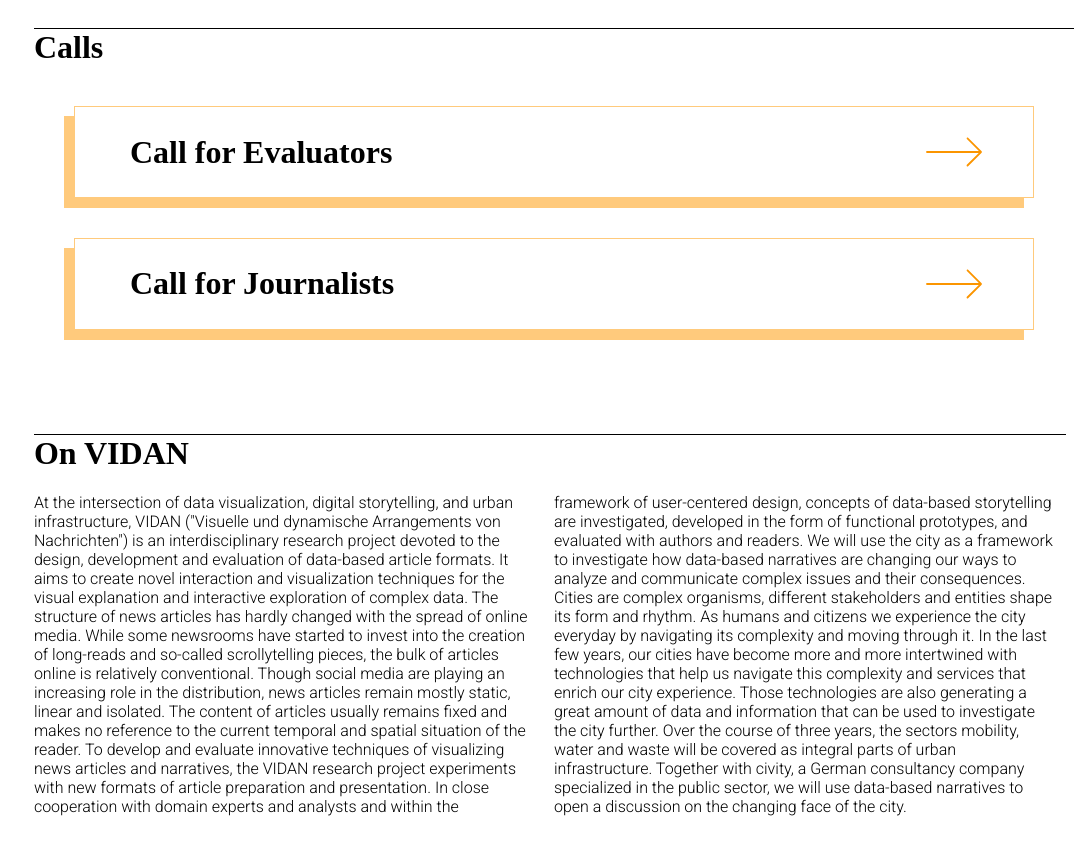
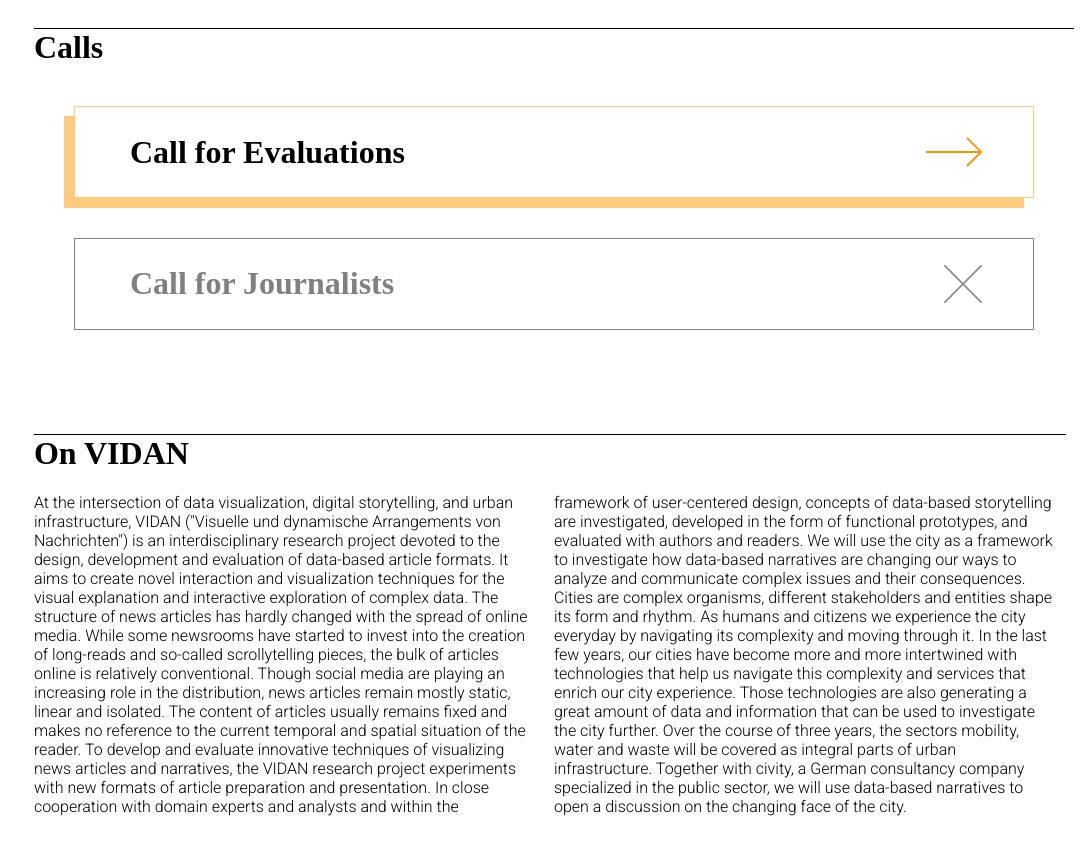
Before and after one commit to uclab-potsdam/vidan_landingpage, a Vue app: page / in a window 1280 px wide. Shown: the part 1040-1895 px from the top of the page, without its empty margins (198-1280 px from the left). Built offline with nearby package versions, Linux system fonts and the light colour scheme; a web font is replaced by a local one.

Commit message:
change pdf with actual call

```diff
--- a/src/assets/data/content.json
+++ b/src/assets/data/content.json
@@ -26,14 +26,14 @@
   ],
   "calls": [
     {
-      "title": "Call for Evaluators",
+      "title": "Call for Evaluations",
       "open": true,
-      "link": "random_pdf"
+      "link": "CallEvaluation-DataInterviews"
     },
     {
       "title": "Call for Journalists",
-      "open": true,
-      "link": "random_pdf"
+      "open": false,
+      "link": ""
     }
   ],
   "team": [
--- a/src/components/Calls.vue
+++ b/src/components/Calls.vue
@@ -49,6 +49,10 @@
       &.active {
         transition: box-shadow 1s;
         box-shadow: -5px 5px 0px #FB9500;
+
+        h1 {
+          color: #FB9500;
+        }
       }
 
       .inner-container {
@@ -57,9 +61,6 @@
           right: 80px;
         }
 
-        h1 {
-          color: #FB9500;
-        }
       }
     }
 
@@ -85,6 +86,7 @@
         transition: box-shadow 1s;
 
         h1 {
+          cursor: pointer;
           transition: color 1s;
           color: black;
         }
@@ -93,6 +95,7 @@
       margin: 40px;
 
       h1 {
+        cursor: not-allowed;
         color: grey;
         padding: 5px 5px 5px 55px;
       }
```
Also changed, not shown: 2 other files (tests, documents, lock files or other folders).
